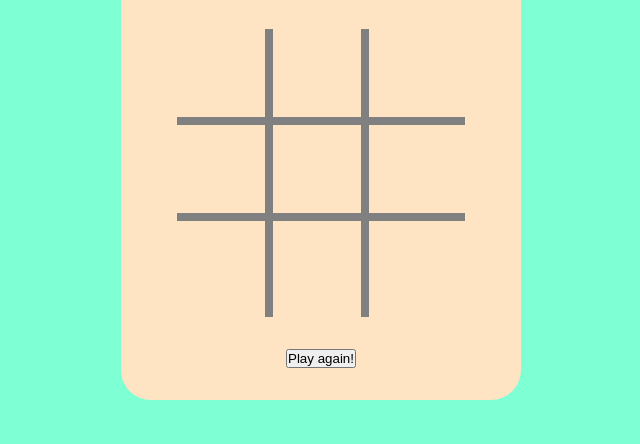
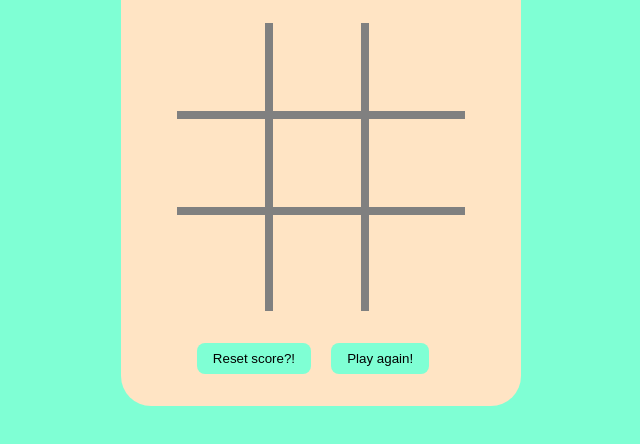
Before and after one commit to konoto1/html-tic-tac-toe, a website: page index.html in a window 1280 px wide. Shown: the part 322-766 px from the top of the page, without its empty margins (319-959 px from the left). Drawn offline with Linux system fonts and the light colour scheme.

Commit message:
updated with reset score

```diff
--- a/css/main.css
+++ b/css/main.css
@@ -85,3 +85,20 @@ body {
 .game>button:nth-child(9) {
     border-bottom: none;
 }
+
+.resetScore,
+.playAgain {
+    padding: 0.5rem 1rem;
+    border-radius: 0.5rem;
+    border: none;
+    background-color: aquamarine;
+    cursor: pointer;
+}
+
+.resetScore{
+    margin-left: -1rem;
+}
+
+.playAgain {
+    margin-left: 1rem;
+}
--- a/index.html
+++ b/index.html
@@ -32,6 +32,7 @@
                 <button></button>
             </div>
             <div>
+                <button class="resetScore">Reset score?!</button>
                 <button class="playAgain">Play again!</button>
             </div>
         </div>
--- a/index.js
+++ b/index.js
@@ -1,17 +1,22 @@
 class Game {
     constructor() {
         this.buttonDOM = document.querySelectorAll('.game > button');
+        this.resetScoreDOM = document.querySelector('.resetScore');
         this.playAgainDOM = document.querySelector('.playAgain');
         this.resultDOM = document.querySelector('.result');
         this.scoreODOM = document.getElementById('scoreO');
         this.scoreXDOM = document.getElementById('scoreX');
+
+
         this.state = false;
-
         this.isGameDataNotEmpty();
         this.beginGame();
+        this.resetScore();
     }
 
+
     winCheck() {
+
         let btn = []
         let gameScore = { scoreO: 0, scoreX: 0, result: '', state: false };
         if (JSON.parse(localStorage.getItem('gameScore')) !== null) {
@@ -39,6 +44,7 @@ class Game {
             this.scoreODOM.textContent = gameScore.scoreO;
             localStorage.setItem('gameScore', JSON.stringify(gameScore));
             this.state = true;
+            return;
         }
 
         if (btn[0] + btn[1] + btn[2] === 'XXX'
@@ -57,6 +63,14 @@ class Game {
             this.scoreXDOM.textContent = gameScore.scoreX;
             localStorage.setItem('gameScore', JSON.stringify(gameScore));
             this.state = true;
+            return;
+        }
+
+        if (!btn.includes('')) {
+            this.resultDOM.textContent = 'Game draw!';
+            gameScore.result = 'Game draw!';
+            localStorage.setItem('gameScore', JSON.stringify(gameScore));
+            return;
         }
     }
 
@@ -162,6 +176,16 @@ class Game {
             });
         }
     }
+
+    resetScore() {
+        this.resetScoreDOM.addEventListener('click', () => {
+            let gameScore = { scoreO: 0, scoreX: 0, result: '', state: false };
+            let gameData = [];
+            localStorage.setItem('gameInfo', JSON.stringify(gameData));
+            localStorage.setItem('gameScore', JSON.stringify(gameScore));
+            this.beginGame();
+        })
+    }
 }
 
 
```
